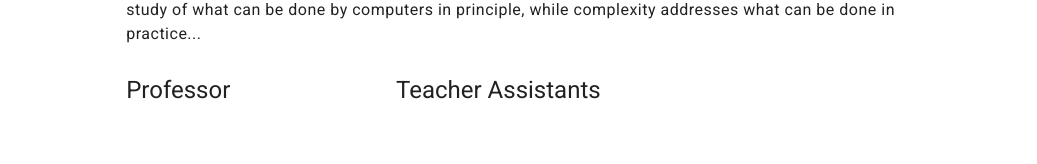
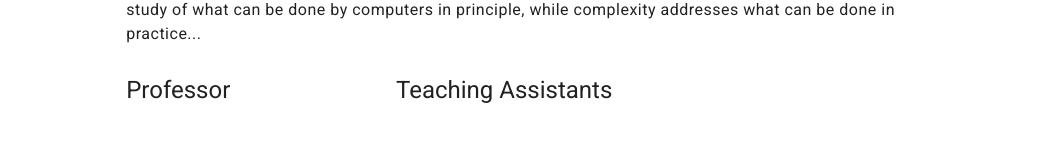
Before and after one commit to Amin-MAG/course-template, a Nuxt app: page / in a window 1280 px wide. Shown: the part 549-713 px from the top of the page, without its empty margins (121-1158 px from the left). Built offline with nearby package versions, Linux system fonts and the light colour scheme.

Commit message:
Fix name strings

```diff
--- a/components/About.vue
+++ b/components/About.vue
@@ -43,7 +43,7 @@
         </v-col>
 
         <v-col cols="8">
-          <div :class="`${textSize.charactersTitle} ${textSize.charactersTitleAlign}`">Teacher Assistants</div>
+          <div :class="`${textSize.charactersTitle} ${textSize.charactersTitleAlign}`">Teaching Assistants</div>
           <v-row>
             <v-col v-for="(ta, index) in people.assistants" :key="index" :cols="assistantsColumns"
                    class="justify-center">
--- a/components/CourseMaterials.vue
+++ b/components/CourseMaterials.vue
@@ -2,22 +2,22 @@
   <v-row justify="center" align="center" class="mt-4">
     <v-col cols="1"/>
     <v-col cols="10" class="justify-center">
-      <div :class="`${textSize.title}`">Main Book</div>
+      <div :class="`${textSize.title}`">Main Resources</div>
       <v-row class="my-4">
         <v-col
           v-for="(material, index) in materials.main"
           :key="index"
           :cols="materialsColumns">
           <v-card>
-            <v-img :src="material.cover"/>
+            <v-img :src="material.cover" max-height="400"/>
             <v-card-title>{{material.name}}</v-card-title>
             <v-card-text>
               <div>{{material.description}}</div>
             </v-card-text>
             <v-card-actions>
               <v-spacer/>
-              <v-btn text>
-                <v-icon class="mr-2" color="green">mdi-download</v-icon>
+              <v-btn text :href="material.file">
+                <v-icon class="mr-2" color="green" >mdi-download</v-icon>
                 Download
               </v-btn>
             </v-card-actions>
@@ -76,23 +76,23 @@
         switch (this.$vuetify.breakpoint.name) {
           case 'xs':
             return {
-              title: 'text-body-1',
+              title: 'text-h6',
             };
           case 'sm':
             return {
-              title: 'text-body-1',
+              title: 'text-h6',
             };
           case 'md':
             return {
-              title: 'text-h4',
+              title: 'text-h5',
             };
           case 'lg':
             return {
-              title: 'text-h4',
+              title: 'text-h5',
             };
           case 'xl':
             return {
-              title: 'text-h4',
+              title: 'text-h5',
             };
         }
       }
--- a/pages/index.vue
+++ b/pages/index.vue
@@ -82,6 +82,7 @@
   const REF_BOOK_1 = require('../static/images/ref_book1.jpg');
   const REF_BOOK_2 = require('../static/images/ref_book2.jpg');
 
+  // Resources Covers
   export default {
     computed: {
       HOME_PAGE: () => HOME_PAGE,
```
